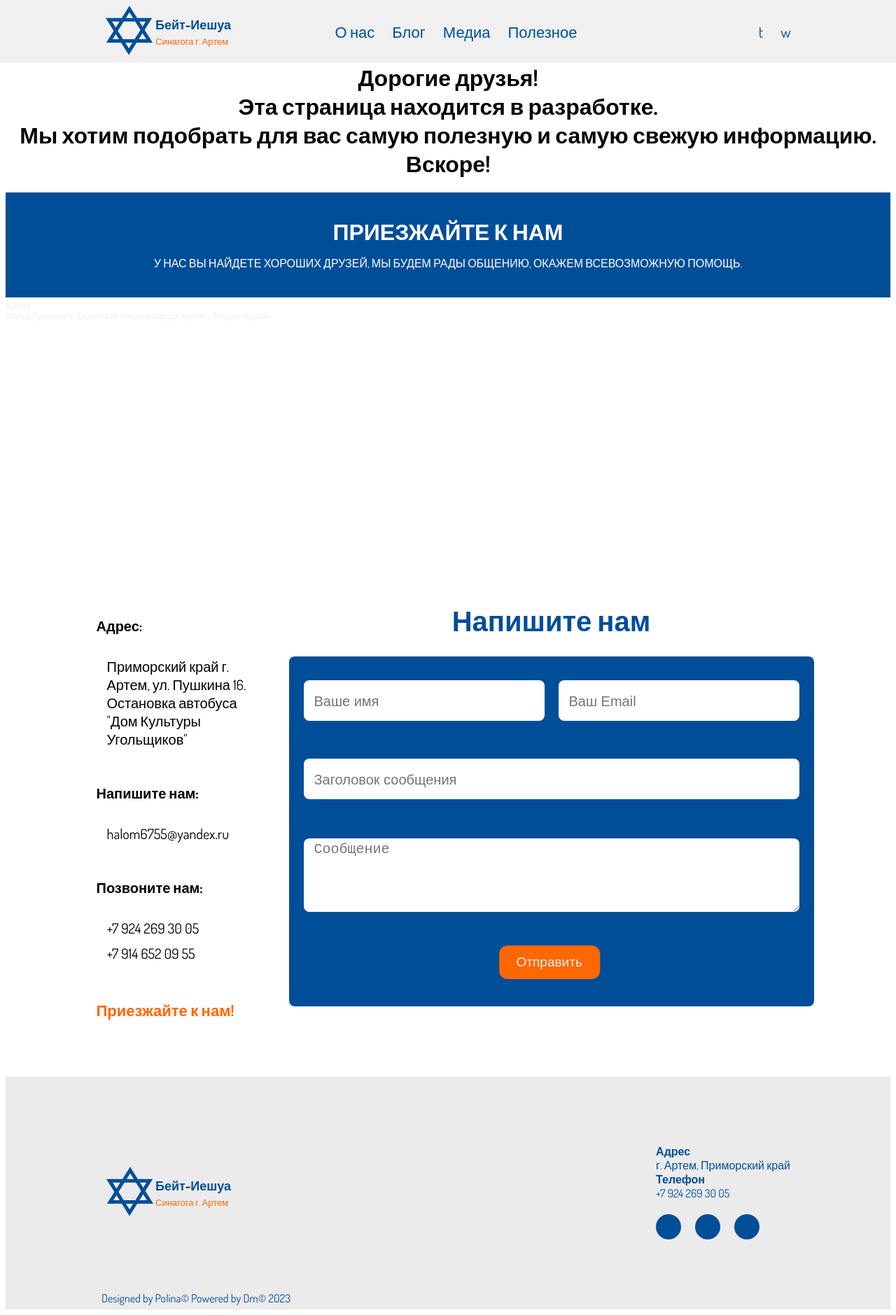
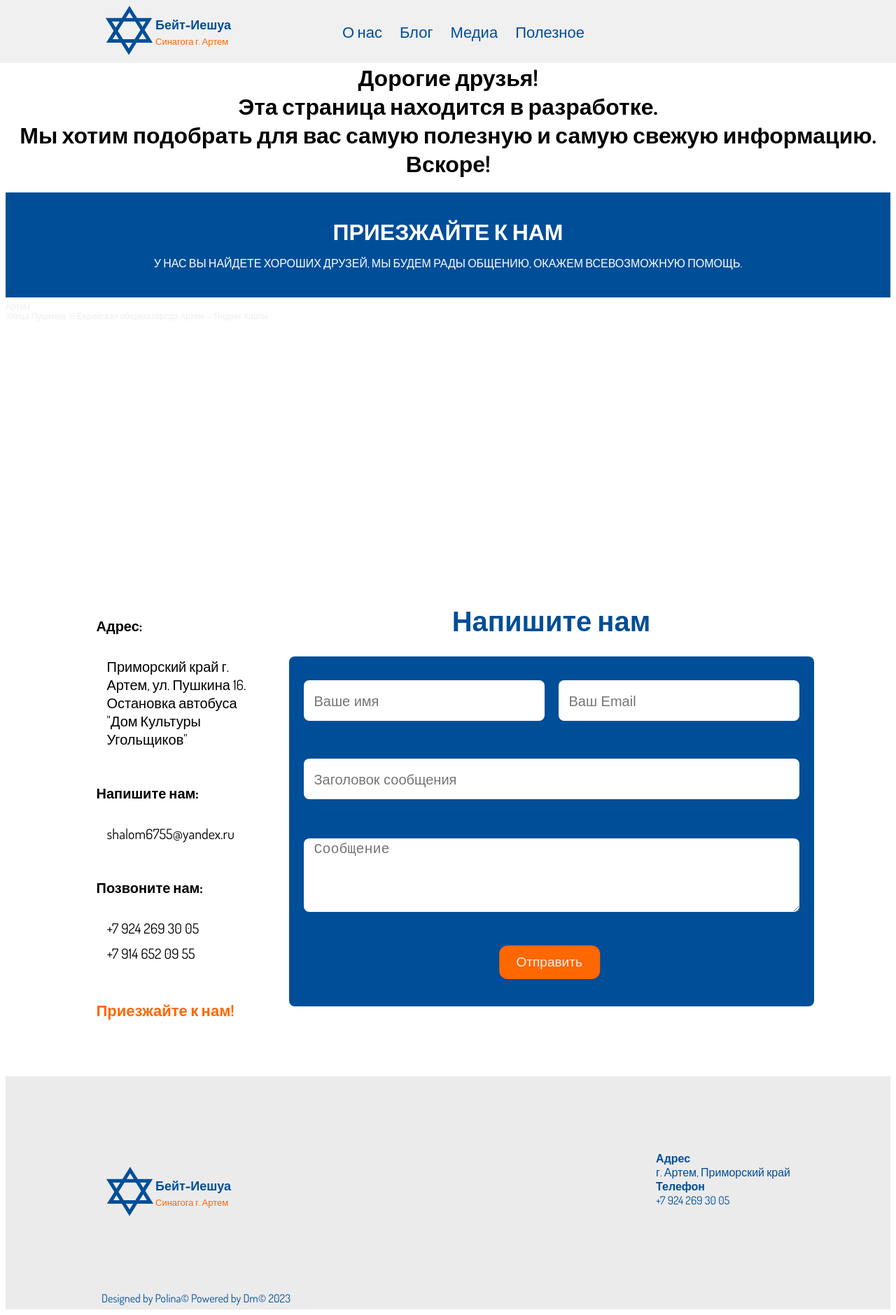
Before and after one commit to dmrado/churchnext14, a Next.js app: page /information in a window 1280 px wide. Shown: the whole page at 70% size. Built offline with nearby package versions, Linux system fonts and the light colour scheme; no server answers.

Commit message:
telegram whatsupp youtube fa-icons was graduated

```diff
--- a/app/layout.js
+++ b/app/layout.js
@@ -11,6 +11,8 @@ export default function RootLayout({children}) {
         <html lang="en">
 
         <body className={inter.className}>
+        <script src="https://kit.fontawesome.com/42b4beafb6.js" crossOrigin="anonymous"></script>
+
         <Header/>
         <main
             // className="container"
--- a/components/ContactsPage.js
+++ b/components/ContactsPage.js
@@ -6,7 +6,7 @@ import {BACKEND_URL} from "../config";
 const CONTACTS = {
     headerAddres1: 'Адрес: ',
     headerAddres2: 'Приморский край г. Артем, ул. Пушкина 16. Остановка автобуса "Дом Культуры Угольщиков"',
-    refMail: 'halom6755@yandex.ru',
+    refMail: 'shalom6755@yandex.ru',
     phone1: '+7 924 269 30 05',
     phone2: '+7 914 652 09 55',
     instructionTransport: '',
--- a/components/Footer.js
+++ b/components/Footer.js
@@ -43,37 +43,59 @@ const Footer = () => {
                         +7 924 269 30 05
                     </div>
 
+                    <div className="footer__socials">
 
-                    <div className="footer__socials">
-                        <svg className="footer__socials-item"
-                            xmlns="http://www.w3.org/2000/svg"
-                            width={36}
-                            height={36}
-                            viewBox="0 0 36 36"
-                            fill="none"
-                        >
-                            <circle cx={18} cy={18} r={18} fill="#004E98"/>
-                        </svg>
+                        <ul className="menu__list menu_socials">
+                            <li className="menu__item">
+                                <Link className="menu__link menu_socials_first" target="_blank" href="https://t.me/+79146520955">
+                                    <i className="fa-brands fa-telegram" />
+                                </Link>
+                            </li>
+                            <li className="menu__item">
+                                <Link className="menu__link" target="_blank" href="https://api.whatsapp.com/send/?phone=79242693005">
+                                    <i className="fa-brands fa-square-whatsapp" />
+                                </Link>
+                            </li>
+                            <li className="menu__item">
+                                <Link className="menu__link" target="_blank" href="https://www.youtube.com/channel/UCXA60JCdNpDZwlTLBJaTJyg">
+                                    <i className="fa-brands fa-square-youtube"></i>
+                                </Link>
+                            </li>
+                        </ul>
 
-                        <svg className="footer__socials-item"
-                            xmlns="http://www.w3.org/2000/svg"
-                            width={36}
-                            height={36}
-                            viewBox="0 0 36 36"
-                            fill="none"
-                        >
-                            <circle cx={18} cy={18} r={18} fill="#004E98"/>
-                        </svg>
 
-                        <svg className="footer__socials-item"
-                            xmlns="http://www.w3.org/2000/svg"
-                            width={36}
-                            height={36}
-                            viewBox="0 0 36 36"
-                            fill="none"
-                        >
-                            <circle cx={18} cy={18} r={18} fill="#004E98"/>
-                        </svg>
+
+                        {/*<svg className="footer__socials-item"*/}
+                        {/*    xmlns="http://www.w3.org/2000/svg"*/}
+                        {/*    width={36}*/}
+                        {/*    height={36}*/}
+                        {/*    viewBox="0 0 36 36"*/}
+                        {/*    fill="none"*/}
+                        {/*>*/}
+                        {/*    <circle cx={18} cy={18} r={18} fill="#004E98"/>*/}
+                        {/*</svg>*/}
+
+                        {/*<svg className="footer__socials-item"*/}
+                        {/*    xmlns="http://www.w3.org/2000/svg"*/}
+                        {/*    width={36}*/}
+                        {/*    height={36}*/}
+                        {/*    viewBox="0 0 36 36"*/}
+                        {/*    fill="none"*/}
+                        {/*>*/}
+                        {/*    <circle cx={18} cy={18} r={18} fill="#004E98"/>*/}
+                        {/*</svg>*/}
+
+                        {/*<svg className="footer__socials-item"*/}
+                        {/*    xmlns="http://www.w3.org/2000/svg"*/}
+                        {/*    width={36}*/}
+                        {/*    height={36}*/}
+                        {/*    viewBox="0 0 36 36"*/}
+                        {/*    fill="none"*/}
+                        {/*>*/}
+                        {/*    <circle cx={18} cy={18} r={18} fill="#004E98"/>*/}
+                        {/*</svg>*/}
+
+
                     </div>
                 </div>
 
--- a/components/Header.js
+++ b/components/Header.js
@@ -114,14 +114,13 @@ const Header = () => {
                         <div className="menu" id="menu">
                             <ul className="menu__list menu_socials">
                                 <li className="menu__item">
-                                    <Link className="menu__link menu_socials_first" href="#">
-                                        {/*todo заменить на иконки или svg-шки*/}
-                                        t
+                                    <Link className="menu__link menu_socials_first" target="_blank" href="https://t.me/+79146520955">
+                                        <i className="fa-brands fa-telegram" />
                                     </Link>
                                 </li>
                                 <li className="menu__item">
-                                    <Link className="menu__link" href="#">
-                                        w
+                                    <Link className="menu__link" target="_blank" href="https://api.whatsapp.com/send/?phone=79242693005">
+                                        <i className="fa-brands fa-square-whatsapp" />
                                     </Link>
                                 </li>
                             </ul>
--- a/public/css/bem.css
+++ b/public/css/bem.css
@@ -107,6 +107,9 @@ body {
 
 /*Header*/
 
+.fa-brands, .fab{
+    font-size: 30px;
+}
 
 .nav {
     display: flex;
@@ -1850,10 +1853,12 @@ form h1{
 
 .footer__socials {
     margin-top: 20px;
+    display: flex;
+    justify-content: space-between;
 }
 
 .footer__socials-item {
-    margin-right: 20px;
+    /*margin-left: 10px;*/
 }
 
 .footer_signature {
@@ -1866,6 +1871,16 @@ form h1{
 @media (max-width: 982px) {
     .footer {
         padding-left: 17px;
+    }
+    .menu_socials_first{
+        margin-right: 0;
+    }
+    .footer__socials{
+        margin-top: 70px;
+    }
+    .menu_socials{
+        align-items: end;
+        color: #004E98;
     }
 
     .footer__info {
```
